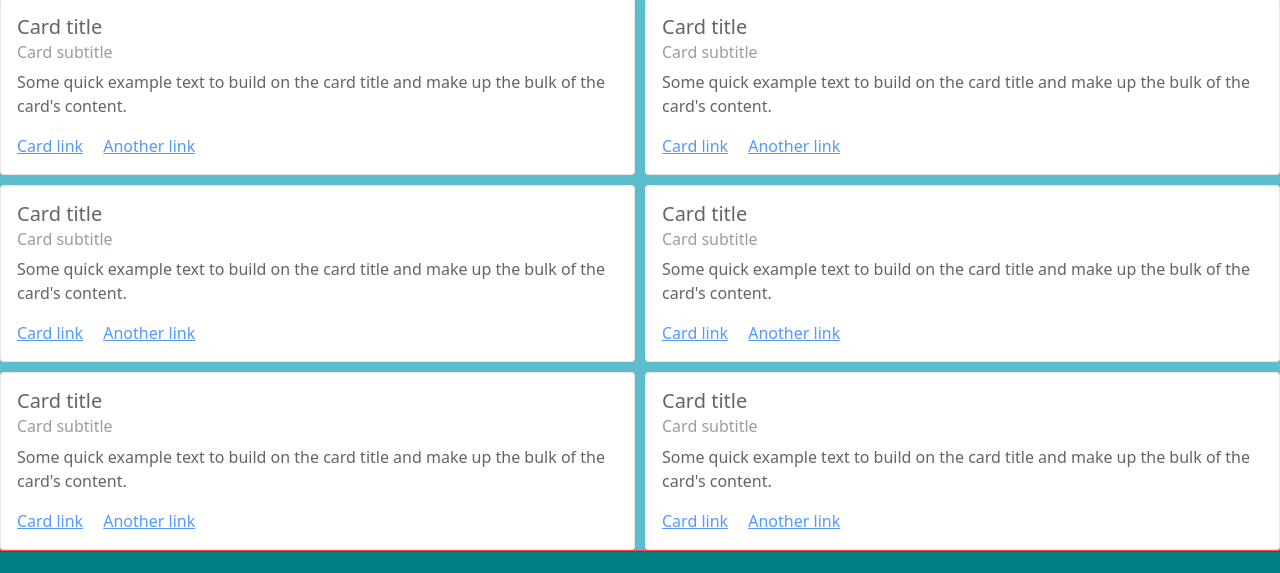
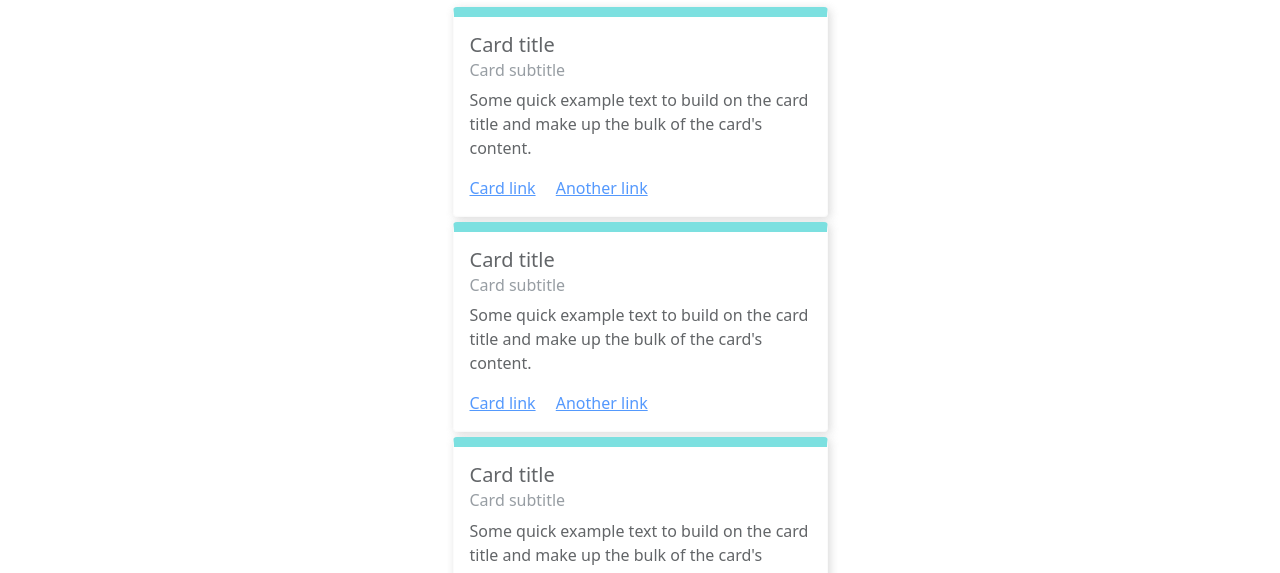
Before and after one commit to vermilion4/ResponsiveBlog, a plain HTML site: page index.html in a window 1280 px wide. Shown: the part 153-726 px from the top of the page. Drawn offline with nearby package versions, Linux system fonts and the light colour scheme.

Commit message:
updated responsiveness

```diff
--- a/style.css
+++ b/style.css
@@ -1,18 +1,22 @@
-
 .overallContainer{
     display: grid;
-    width: 100vw;
+    width: 375px;
     margin: auto;
-    grid-template-columns: 400px ;
-    grid-auto-rows:minmax(50px, auto);
     grid-template-areas: "hd"
                         "main"
                         "ft";
-    justify-content: center;
+    grid-gap: 10px;
 }
 
 .box{
-    border: 1px solid red;
+
+    border-top-color: hsl(180, 62%, 55%);
+}
+.card{
+    border: 1px solid hsl(0, 0%, 98%);
+    box-shadow: 2px 2px 10px rgb(202 202 202);
+    border-top-width: 10px;
+    border-top-color: hsl(180, 62%, 55%);
 }
 
 .header{
@@ -36,7 +40,6 @@
 }
 .main{
     grid-area: main;
-    background-color: #17a2b8;
     opacity: 0.7;
 }
 
@@ -54,20 +57,23 @@
 
 .postsContainer{
     display: grid;
-    width: 100vw;
+    width: 375px;
     margin: auto;
     grid-template-columns: 400px ;
     grid-auto-rows:minmax(50px, auto);
     grid-gap: 5px;
 }
+.post{
+    width: 375px;
+}
 
 
-@media (min-width: 600px){
+@media (min-width: 1440px){
     .overallContainer{
         display: grid;
-        width: 100vw;
+        width: 100%;
         margin: auto;
-        grid-template-columns: 400px ;
+        grid-template-columns: 50% 50% ;
         grid-auto-rows:minmax(50px, auto);
         grid-template-areas: "hd hd hd hd hd hd hd hd"
                         "main main main main main main main main"
@@ -75,11 +81,14 @@
     }
     .postsContainer{
         display: grid;
-        width: 100vw;
+        width: 100%;
         margin: auto;
         grid-template-columns: repeat(2, 1fr) ;
         grid-auto-rows:minmax(50px, auto);
         grid-gap: 10px;
+    }
+    .post{
+        width: 100%;
     }
     #sub{
         flex: 45%;
```
